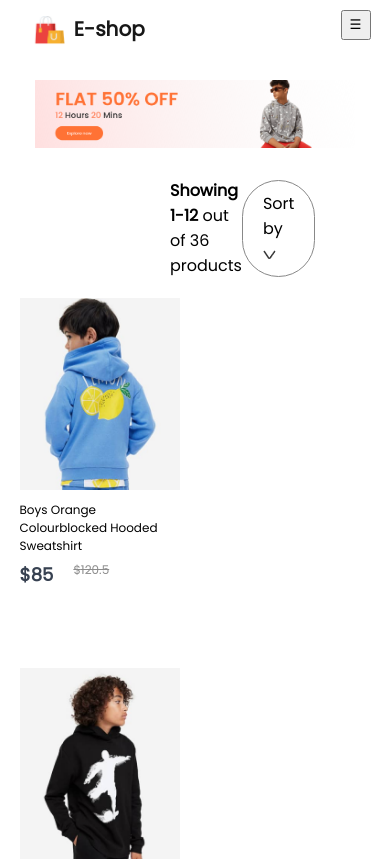
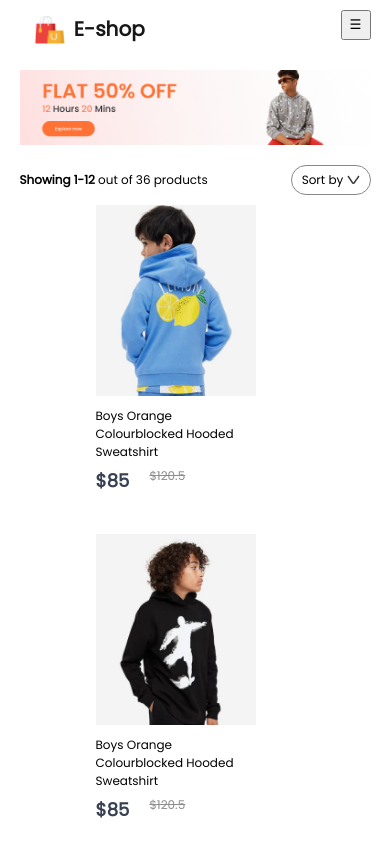
Before and after one commit to SamMuaks2/E-Shop_app, a React (Create React App) app: page /kids in a window 390 px wide. Shown: the top 861 px of the page. Built offline with nearby package versions, Linux system fonts and the light colour scheme.

Commit message:
Start ShopCategory responsiveness

```diff
--- a/src/Pages/CSS/ShopCategory.css
+++ b/src/Pages/CSS/ShopCategory.css
@@ -30,7 +30,45 @@
 
 @media screen and (max-width: 1366px) {
   .shopcategory-products {
-    grid-template-columns: 1fr 1fr 1fr;
+    grid-template-columns: repeat(4, 1fr);
+  }
+}
+
+@media (max-width: 1280px) {
+  .shopcategory-banner {
+    margin: 20px auto;
+    width: 90%;
+  }
+
+  .shopcategory-indexSort {
+    width: 90%;
+    margin: auto;
+  }
+
+  .shopcategory-sort {
+    padding: 5px 10px;
+    font-size: 12px;
+  }
+
+  .shopcategory-indexSort p {
+    font-size: 12px;
+  }
+
+  .shopcategory-products {
+    width: 90%;
+    margin: 10px auto;
+    row-gap: 40px;
+  }
+
+  .shopcategory-products .item {
+    margin: auto;
+  }
+
+  .shopcategory-loadmore {
+    margin: 100px auto;
+    width: 200px;
+    height: 60px;
+    font-size: 16px;
   }
 }
 
```
